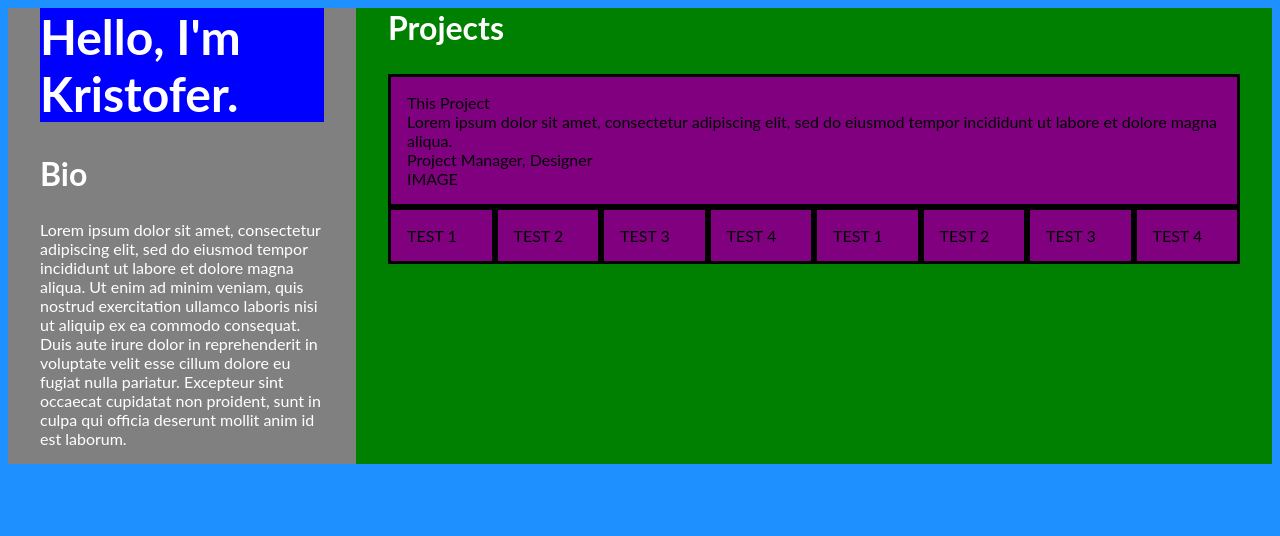
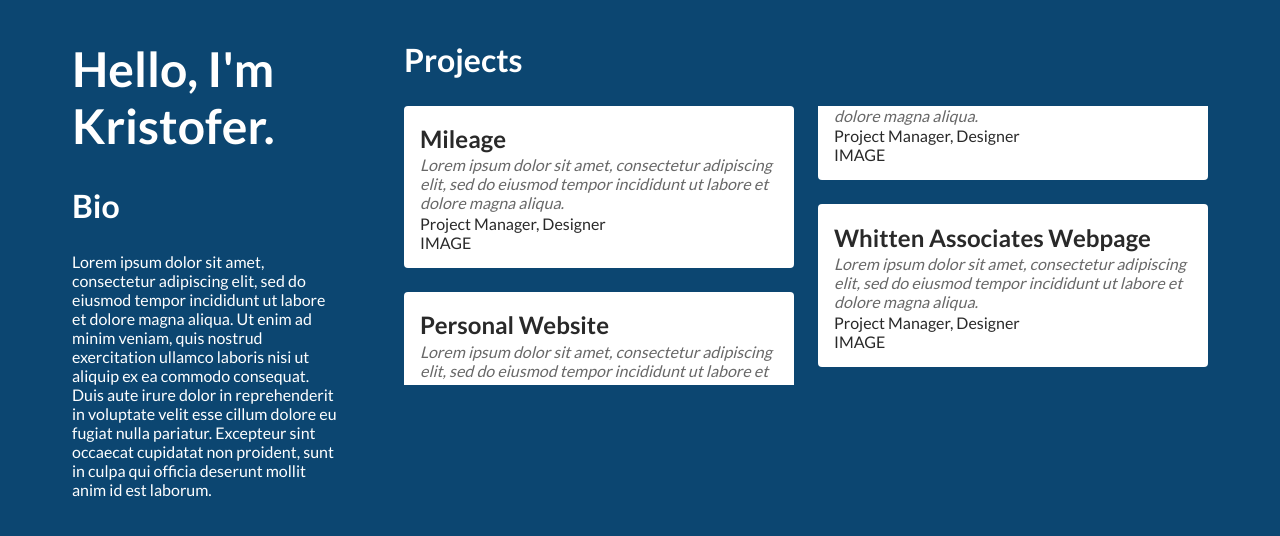
Before and after one commit to Maanum/maanum.github.io, a plain HTML site: page index.html in a window 1280 px wide. Drawn offline with Linux system fonts and the light colour scheme.

Commit message:
Implemented masonry layout

```diff
--- a/index.html
+++ b/index.html
@@ -19,12 +19,13 @@
 
   <meta name="theme-color" content="#fafafa"> -->
   <link rel="stylesheet" href="resources/css/main.css">
+  <link href='http://fonts.googleapis.com/css?family=Lato:400,700' rel='stylesheet' type='text/css'>
 </head>
 
 <body>
-  <div id="home-main" class="white-text">
+  <div id="home-main">
     <div id="home-left-column">
-      <h1 class="white-text">Hello, I'm Kristofer.</h1>
+      <h1>Hello, I'm Kristofer.</h1>
       <h2>Bio</h2>
       <p>
         Lorem ipsum dolor sit amet, consectetur adipiscing elit, sed do eiusmod tempor
@@ -39,20 +40,26 @@
       <h2>Projects</h2>
       <div id="projects-list">
         <div class="project-card">
-          <div class="project-card-name">This Project</div>
+          <h3 class="project-card-name">Mileage</h3>
           <div class="project-card-desc">Lorem ipsum dolor sit amet, consectetur adipiscing elit, sed do eiusmod tempor
             incididunt ut labore et dolore magna aliqua.</div>
           <div class="project-card-roles">Project Manager, Designer</div>
           <div class="project-card-logos">IMAGE</div>
         </div>
-        <div class="project-card">TEST 1</div>
-        <div class="project-card">TEST 2</div>
-        <div class="project-card">TEST 3</div>
-        <div class="project-card">TEST 4</div>
-        <div class="project-card">TEST 1</div>
-        <div class="project-card">TEST 2</div>
-        <div class="project-card">TEST 3</div>
-        <div class="project-card">TEST 4</div>
+        <div class="project-card">
+          <h3 class="project-card-name">Personal Website</h3>
+          <div class="project-card-desc">Lorem ipsum dolor sit amet, consectetur adipiscing elit, sed do eiusmod tempor
+            incididunt ut labore et dolore magna aliqua.</div>
+          <div class="project-card-roles">Project Manager, Designer</div>
+          <div class="project-card-logos">IMAGE</div>
+        </div>
+        <div class="project-card">
+          <h3 class="project-card-name">Whitten Associates Webpage</h3>
+          <div class="project-card-desc">Lorem ipsum dolor sit amet, consectetur adipiscing elit, sed do eiusmod tempor
+            incididunt ut labore et dolore magna aliqua.</div>
+          <div class="project-card-roles">Project Manager, Designer</div>
+          <div class="project-card-logos">IMAGE</div>
+        </div>
       </div>
     </div>
 
--- a/resources/css/main.css
+++ b/resources/css/main.css
@@ -1,8 +1,23 @@
+:root {
+  --main-bg-color: #0C4671;
+  --text-white-color: #FFF;
+  --text-dark-color: #292929;
+  --text-dark-lighter-color: #686868;
+}
+
 html {
   font-size: 100%;
   box-sizing: border-box;
-  background: #0C4671;
+  background: var(--main-bg-color);
   font-family: Lato;
+  color: var(--text-white-color);
+  padding: 2em;
+}
+
+*,
+*:before,
+*:after {
+  box-sizing: inherit;
 }
 
 img {
@@ -10,73 +25,54 @@ img {
 }
 
 h1 {
-  background: blue;
   font-size: 3rem;
   margin-top: 0;
-  /* font-style: normal;
-  font-weight: bold;
-  font-size: 72px;
-  line-height: 86px;
-  margin-bottom: 10px; */
 }
 
 h2 {
   font-size: 2rem;
   margin-top: 0;
-  /* font-style: normal;
-  font-weight: bold;
-  font-size: 48px;
-  margin-top: 20px;
-  margin-bottom: 10px; */
 }
 
-h3 { font-size: 1.17rem; }
+h3 { font-size: 1.5rem; }
 h5 { font-size: .83rem; }
 h6 { font-size: .75rem; }
 
-.white-text {
-  color: #FFFFFF;
-}
-
-
-#home-main {
-  background: yellow;
-  /* max-width: 1400px; */
-  margin: 2em;
-}
-
 #home-left-column {
   padding: 0 2em 0 2em;
-  background: gray;
 }
 
 #home-right-column {
-  background: green;
   padding: 0 2em 0 2em;
 }
 
 #projects-list {
-  background: #FFFFFF;
-  color: #000000;
-  display: flex;
-  flex-wrap: wrap;
+  column-gap: 1.5em;
 }
 
 .project-card {
-  width: 100%;
-  /* flex: 1 0 auto; */
-  background: purple;
+  color: var(--text-dark-color);
+  background: #fff;
   padding: 1em;
+  margin: 0 0 1.5em;
+  border-radius: .25em;
+}
+
+.project-card-name {
+  margin: .1em 0 .1em 0;
+}
+.project-card-desc {
+  margin: .1em 0 .1em 0;
+  color: var(--text-dark-lighter-color);
+  font-style: italic;
 }
 
 @media only screen and (min-width: 65rem) {
   html {
-    background: dodgerblue;
+    padding: 2em;
   }
   #home-main {
     display: flex;
-    flex-wrap: nowrap;
-    background: yellow;
     max-width: 80rem;
     margin: auto;
   }
@@ -88,14 +84,7 @@ h6 { font-size: .75rem; }
     flex: 3 0px;
   }
 
-  .project-card {
-    box-sizing: border-box;
-    width: auto;
-    max-width: 100%;
-    flex: 1 0 auto;
-    border-style: solid;
-    /* max-width: 20em; */
-    /* min-height: 10em; */
-    /* max-height: 20em; */
+  #projects-list {
+    column-count: 2;
   }
 }
```
